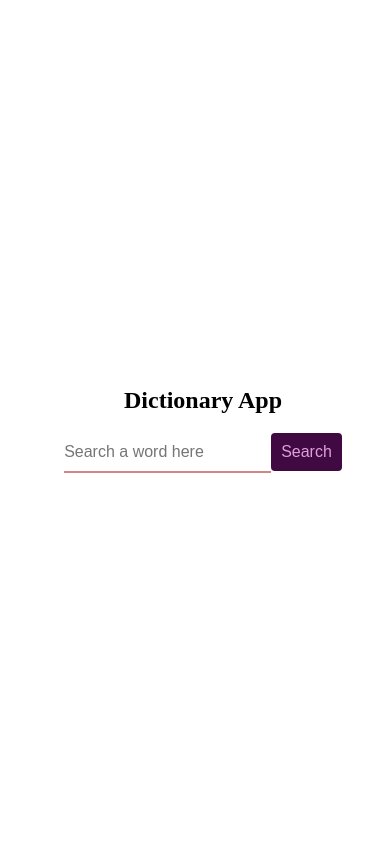
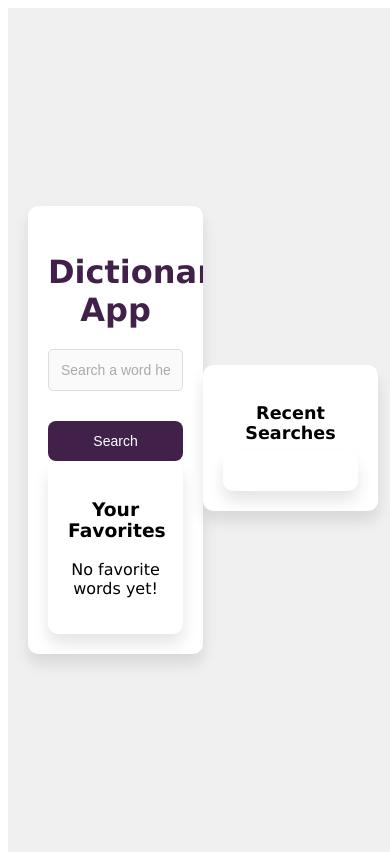
Before and after one commit to MariaVassilikopoulou/DictionaryApp, a React (Vite) app: page / in a window 390 px wide. Built offline with nearby package versions, Linux system fonts and the light colour scheme.

Commit message:
first version

```diff
--- a/src/App.css
+++ /dev/null
@@ -1,44 +0,0 @@
-.container {
-
-    display: flex;
-    justify-content: center;
-    align-items: center;
-    margin:0;
-    height: 100vh;
-    width:100vw;
-}
-
-.container div{
-  text-align: center;
-}
-
-input {
-  padding: 10px 0;
-  border: none;
-  border-bottom: 2px solid #d28585;
-  font-size: 16px;
-  margin-bottom: 20px;
-  transition: border-color 0.3s ease;
-}
-input:focus {
-  border-bottom: 2px solid rgb(103, 30, 103);
-  outline: none;
-}
-
-button {
-  padding: 10px;
-  background-color: rgb(65, 9, 65);
-  color: plum;
-  border: none;
-  border-radius: 4px;
-  cursor: pointer;
-  font-size: 16px;
-}
-
-button:hover {
-  background-color: purple;
-}
-
-audio {
-  margin-top: 20px;
-}
--- a/src/components/DictionaryApp.jsx
+++ b/src/components/DictionaryApp.jsx
@@ -1,20 +1,41 @@
-import  {useState} from 'react'
+import  {useState, useEffect} from 'react'
+import { motion } from 'framer-motion';
+import { saveSearchTerm } from "../utils/localStorage";
+import ToastContainer from './ToastContainer';
+import RecentSearches from "./ResentSearches";
 const DictionaryApp = () => {
   const [word, setWord] = useState('');
   const [definition, setDefinition] = useState(null);
   const [error, setError] = useState(null);
+  const [synonyms, setSynonyms]= useState([]);
+  const [favorites, setFavorites] = useState([]);
+
+
+
+// Fetch Synonyms from Datamuse API
+const fetchSynonyms = async (word) => {
+  try {
+    const response = await fetch(`https://api.datamuse.com/words?rel_syn=${word}`);
+    const data = await response.json();
+    return data.map(item => item.word);
+  } catch (error) {
+    console.error('Error fetching synonyms:', error);
+    return [];
+  }
+};
 
   const fetchWordDefinition = async () => {
     if (word.trim() === '') {
       setError("Please fill in the field with a word");
       setDefinition(null);
+
       return;
     }
-
-    setError(null);
+    saveSearchTerm(word.trim());
+    try { setError(null);
     setDefinition(null);
 
-    try {
+
       const response = await fetch(`https://api.dictionaryapi.dev/api/v2/entries/en/${word}`);
       console.log('Raw response:', response);
 
@@ -29,6 +50,9 @@ const DictionaryApp = () => {
       // Check if data is an array and contains at least one entry
       if (Array.isArray(data) && data.length > 0) {
         setDefinition(data[0]); // Set the first result as the definition
+        const synonymsData = await fetchSynonyms(word);
+        setSynonyms(synonymsData);
+
       } else {
         setError('No definitions found');
       }
@@ -38,19 +62,51 @@ const DictionaryApp = () => {
     }
   };
 
+
+   // Add to favorites (localStorage)
+   const addToFavorites = (word) => {
+    setFavorites((prevFavorites) => {
+      const updatedFavorites = [...prevFavorites, word];
+      localStorage.setItem('favorites', JSON.stringify(updatedFavorites)); // Save to localStorage
+      return updatedFavorites;
+    });
+  };
+   // Remove from favorites
+   const removeFromFavorites = (word) => {
+    setFavorites((prevFavorites) => {
+      const updatedFavorites = prevFavorites.filter((item) => item !== word);
+      localStorage.setItem('favorites', JSON.stringify(updatedFavorites)); // Update in localStorage
+      return updatedFavorites;
+    });
+  };
+   // Load favorites from localStorage on mount
+   useEffect(() => {
+    const savedFavorites = JSON.parse(localStorage.getItem('favorites')) || [];
+    setFavorites(savedFavorites);
+  }, []);
+
+
+  const handleRecentClick = (word) => {
+    setWord(word);
+    fetchWordDefinition();
+  };
+
   return (
-    <section className='container'>
-      <div>
+    <section className='container' >{/*initial={{ opacity: 0 }} animate={{ opacity: 1 }} transition={{ duration: 0.6 }}>*/}
+    <div>
+      <motion.h1 className="title" initial={{ scale: 0 }} animate={{ scale: 1 }} transition={{ duration: 0.5 }}>
         <h1>Dictionary App</h1>
+        </motion.h1>
         <input
           type='text'
           placeholder='Search a word here'
           value={word}
           onChange={(e) => setWord(e.target.value)}
         />
+
         <button onClick={fetchWordDefinition}>Search</button>
 
-        {error && <p style={{ color: 'red' }}>{error}</p>}
+        <ToastContainer message={error} onClose={() => setError(null)} />
 
         {definition && (
           <div data-testid="wordDefinition">
@@ -64,7 +120,16 @@ const DictionaryApp = () => {
                 <p><strong>Definition:</strong> {definition.meanings[0].definitions[0].definition}</p>
               </div>
             )}
-
+             {synonyms.length > 0 && (
+              <div>
+                <h3>Synonyms:</h3>
+                <ul>
+                  {synonyms.map((synonym, index) => (
+                    <li key={index}>{synonym}</li>
+                  ))}
+                </ul>
+              </div>
+            )}
             {/* Display phonetic and audio if available */}
             {definition.phonetics && definition.phonetics.length > 0 && definition.phonetics[0].audio && (
               <div>
@@ -76,17 +141,32 @@ const DictionaryApp = () => {
               </div>
             )}
 
-            {/* Display source URL if available */}
-            {/* {definition.sourceUrls && definition.sourceUrls.length > 0 && (
-               <p>
-                Source: <a href={definition.sourceUrls[0]}>{definition.sourceUrls[0]}</a>
-              </p>
-            )}*/}
+            {/* Add to Favorites button */}
+            <button onClick={() => addToFavorites(definition.word)}>Add to Favorites</button>
           </div>
         )}
-      </div>
-    </section>
-  );
-};
+
+        <div>
+          <h3>Your Favorites</h3>
+          {favorites.length > 0 ? (
+            <ul>
+              {favorites.map((favorite, index) => (
+                <li key={index}>
+                  {favorite}
+                  <button onClick={() => removeFromFavorites(favorite)}>Remove</button>
+                </li>
+              ))}
+            </ul>
+          ) : (
+            <p>No favorite words yet!</p>
+          )}
+        </div>
+        </div>
+        <RecentSearches onSelect={handleRecentClick} />
+      </section>
+    );
+  };
+
+
 
 export default DictionaryApp;
--- /dev/null
+++ b/src/components/ResentSearches.tsx
@@ -0,0 +1,30 @@
+import { useEffect, useState} from "react";
+import { getRecentSearches } from "../utils/localStorage";
+import "../styles/ResentSearches.scss";
+import React from "react";
+type Props = {
+  onSelect: (term: string) => void;
+};
+
+const RecentSearches = ({ onSelect }: Props) => {
+  const [recent, setRecent] = useState<string[]>([]);
+
+  useEffect(() => {
+    setRecent(getRecentSearches());
+  }, []);
+
+  return (
+    <div className="recent-searches">
+      <h3>Recent Searches</h3>
+      <div className="buttons-container">
+        {recent.map((word, index) => (
+          <button key={index} onClick={() => onSelect(word)}>
+            {word}
+          </button>
+        ))}
+      </div>
+    </div>
+  );
+};
+
+export default RecentSearches;
--- /dev/null
+++ b/src/components/ToastContainer.tsx
@@ -0,0 +1,33 @@
+import React, { useEffect } from 'react';
+import { motion, AnimatePresence } from 'framer-motion';
+import '../styles/App.scss'
+const ToastContainer = ({ message, onClose }) => {
+  useEffect(() => {
+    if (message) {
+      const timer = setTimeout(() => {
+        onClose(); // Clear toast after 3 seconds
+      }, 3000);
+      return () => clearTimeout(timer);
+    }
+  }, [message, onClose]);
+  if (!message) return null;
+  return (
+    <div className="toast-container">
+      <AnimatePresence>
+        {message && (
+          <motion.div
+            className="toast"
+            initial={{ opacity: 0, y: 20 }}
+            animate={{ opacity: 1, y: 0 }}
+            exit={{ opacity: 0, y: 20 }}
+            transition={{ duration: 0.3 }}
+          >
+            {message}
+          </motion.div>
+        )}
+      </AnimatePresence>
+    </div>
+  );
+};
+
+export default ToastContainer;
--- /dev/null
+++ b/src/styles/App.scss
@@ -0,0 +1,192 @@
+// Variables for easy color customization
+$primary-color: #41214a;
+$secondary-color: #5d2a8c;
+$highlight-color: rgb(103, 30, 103);
+$background-color: #f0f0f0;
+$error-color: #e74c3c;
+$white-color: #fff;
+$input-border-color: #ddd;
+$input-focus-border-color: $highlight-color;
+
+// Mixins for reusability
+@mixin transition($property, $duration, $easing) {
+  transition: $property $duration $easing;
+}
+
+.container {
+  display: flex;
+  justify-content: center;
+  align-items: center;
+  margin: 0;
+  min-height: 100vh;
+  overflow-y: auto;
+  width: 100vw;
+  background-color: $background-color;
+  padding: 20px;
+  //overflow: hidden;
+  box-sizing: border-box;
+  font-family: Verdana, Geneva, Tahoma, sans-serif;
+}
+
+.container div {
+  text-align: center;
+  width: 100%;
+  height: fit-content;
+  max-width: 500px;
+  background-color: $white-color;
+  padding: 30px;
+  border-radius: 10px;
+  box-shadow: 0 10px 15px rgba(0, 0, 0, 0.1);
+  animation: slideIn 0.8s ease-out;
+  box-sizing: border-box;
+  overflow: hidden;
+}
+
+/*@keyframes slideIn {
+  0% {
+    transform: translateY(-100%);
+  }
+  100% {
+    transform: translateY(0);
+  }
+}*/
+
+.title h1 {
+  font-size: 2rem;
+  color: $primary-color;
+  margin-bottom: 20px;
+  animation: fadeIn 1s ease;
+}
+
+/*@keyframes fadeIn {
+  0% {
+    opacity: 0;
+  }
+  100% {
+    opacity: 1;
+  }
+}*/
+
+input {
+  padding: 12px;
+  border: 1px solid $input-border-color;
+  border-radius: 5px;
+  font-size: 16px;
+  margin-bottom: 20px;
+  width: 100%;
+  background-color: #fafafa;
+  outline: none;
+  box-sizing: border-box;
+  @include transition(border-color, 0.3s, ease);
+
+  &:focus {
+    border: 1px solid $input-focus-border-color;
+  }
+
+  &::placeholder {
+    color: #aaa;
+  }
+}
+
+button {
+  padding: 12px 20px;
+  background-color: $primary-color;
+  color: $white-color;
+  border: none;
+  border-radius: 8px;
+  cursor: pointer;
+  font-size: 16px;
+  width: 100%;
+  margin-top: 10px;
+  @include transition(background-color, 0.3s, ease);
+
+  &:hover {
+    background-color: $secondary-color;
+  }
+}
+
+.error-message {
+  color: $error-color;
+  font-size: 16px;
+  margin-top: 20px;
+}
+
+.synonyms-list {
+  margin-top: 20px;
+
+  h3 {
+    color: $primary-color;
+    font-size: 1.2rem;
+  }
+
+  ul {
+    list-style-type: none;
+    padding: 0;
+    margin: 0;
+
+    li {
+      font-size: 16px;
+      color: #333;
+      margin-bottom: 5px;
+      &:hover {
+        color: $secondary-color;
+      }
+    }
+  }
+}
+
+.audio-player {
+  margin-top: 20px;
+  display: flex;
+  justify-content: center;
+  align-items: center;
+
+  audio {
+    width: 100%;
+    max-width: 300px;
+  }
+}
+
+// Toast notification styling
+.toast-container {
+  position: fixed;
+  bottom: 20px;
+  left: 50%;
+  transform: translateX(-50%);
+  z-index: 9999;
+  pointer-events: none;
+}
+
+.toast {
+  background-color: rgba(0, 0, 0, 0.7);
+  color: $error-color;
+  padding: 12px 20px;
+  border-radius: 8px;
+  margin-top: 10px;
+  animation: toastAnimation 0.5s ease;
+}
+
+/*@keyframes toastAnimation {
+  0% {
+    opacity: 0;
+    transform: translateY(20px);
+  }
+  100% {
+    opacity: 1;
+    transform: translateY(0);
+  }*/
+
+  @media (max-width: 480px) {
+    .container div {
+      padding: 20px;
+    }
+
+    input,
+    button {
+      font-size: 14px;
+    }
+    .synonyms-list{
+      font-size: 14px;
+    }
+
+  }
--- /dev/null
+++ b/src/styles/ResentSearches.scss
@@ -0,0 +1,40 @@
+// Variables for easy color customization
+$primary-color: #41214a;
+$secondary-color: #5d2a8c;
+$highlight-color: rgb(103, 30, 103);
+$background-color: #f0f0f0;
+$error-color: #e74c3c;
+$white-color: #fff;
+$input-border-color: #ddd;
+$input-focus-border-color: $highlight-color;
+
+.recent-searches {
+    margin-top: 1rem;
+
+    h3 {
+      font-size: 1.1rem;
+      font-weight: 600;
+      margin-bottom: 0.5rem;
+      color: black;
+    }
+
+    .buttons-container {
+      display: flex;
+      flex-wrap: wrap;
+      gap: 0.5rem;
+    }
+
+    button {
+      background-color:$background-color;
+      border: none;
+      border-radius: 4px;
+      padding: 6px 12px;
+      font-size: 0.9rem;
+      cursor: pointer;
+      transition: background-color 0.2s ease;
+
+      &:hover {
+        background-color: $input-border-color;
+      }
+    }
+  }
--- /dev/null
+++ b/src/utils/localStorage.ts
@@ -0,0 +1,9 @@
+export const saveSearchTerm = (term: string) => {
+    const existing = JSON.parse(localStorage.getItem("recentSearches") || "[]");
+    const updated = [term, ...existing.filter((t: string) => t !== term)].slice(0, 5);
+    localStorage.setItem("recentSearches", JSON.stringify(updated));
+  };
+
+  export const getRecentSearches = (): string[] => {
+    return JSON.parse(localStorage.getItem("recentSearches") || "[]");
+  };
```
Also changed, not shown: package.json (+5 -5 lines), src/App.jsx (+6 -3 lines), 1 other file (tests, documents, lock files or other folders).
